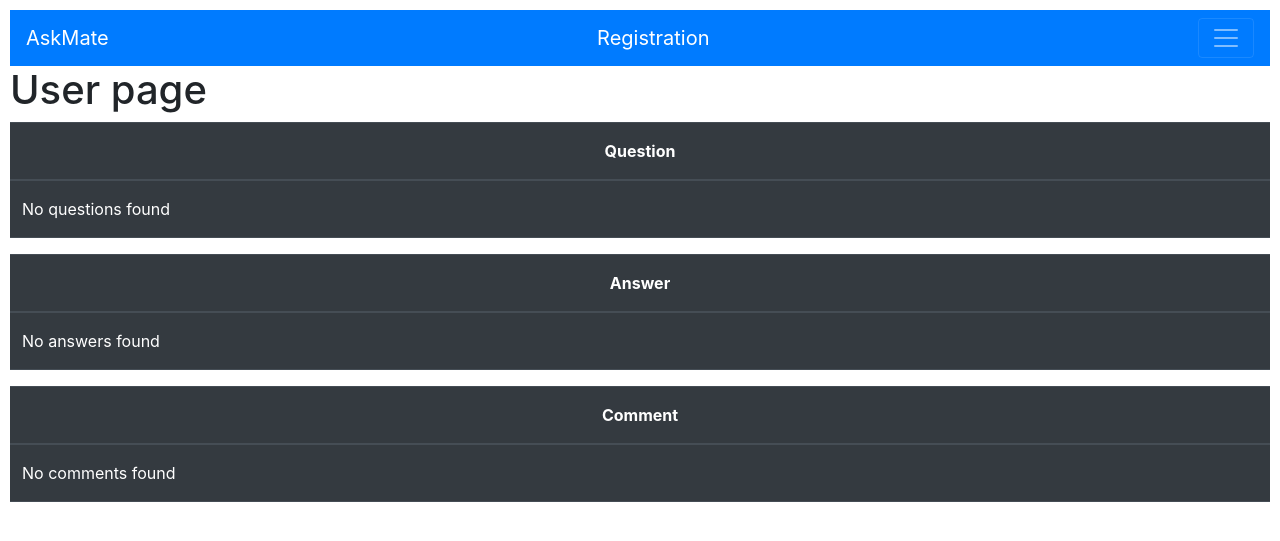
After one commit to boroslizi/AskMate, a Flask app: template templates/user_page.html in a window 1280 px wide. The commit adds this page. Shown: the top 541 px of the page. Run offline with Flask 2, Linux system fonts and the light colour scheme; the template is opened without the code that fills it, so the values that code supplies are empty; some libraries are stand-ins or nearby versions.

Commit message:
Display all user activities correct plus merge into develop

```diff
--- a/server.py
+++ b/server.py
@@ -233,6 +233,12 @@ def route_users():
 
 @app.route('/user/<user>')
 def display_all_user_activities(user):
+
+    try:
+        session['user_name']
+    except KeyError:
+        return redirect(url_for('index'))
+
     user_id = data_manager.get_user_id_by_user_name(user)
     question_activities = data_manager.get_all_questions_by_id(user_id)
     answer_activities = data_manager.get_all_answers_by_id(user_id)
@@ -242,6 +248,7 @@ def display_all_user_activities(user):
 
 
 
+
 if __name__ == "__main__":
     app.secret_key = '5stars'
     app.run(debug=True, port=7000)
--- a/templates/base.html
+++ b/templates/base.html
@@ -30,11 +30,11 @@
             <li class="nav-item">
                 <a class="nav-link" href="{{ url_for('route_users') }}">All users</a>
             </li>
-{#            {% if (session['user']) %}#}
+            {% if (session['user_name']) %}
                 <li class="nav-item">
                     <a class="nav-link" href="{{ url_for('display_all_user_activities', user=session['user_name']) }}">Display all user activities</a>
                 </li>
-{#            {% endif %}#}
+            {% endif %}
         </ul>
         <form class="form-inline my-2 my-lg-0" action="{{ url_for('search') }}" method='post'>
             <input class="form-control mr-sm-2" type="text" id='search_phrase' placeholder="Search" name="search_phrase"
--- /dev/null
+++ b/templates/user_page.html
@@ -0,0 +1,66 @@
+{%  extends "base.html" %}
+{% block title %}Welcome!{%  endblock %}
+{% block head %}
+    {{ super() }}
+    <link rel='stylesheet' href='https://use.fontawesome.com/releases/v5.6.3/css/all.css'
+          integrity='sha384-UHRtZLI+pbxtHCWp1t77Bi1L4ZtiqrqD80Kn4Z8NTSRyMA2Fd33n5dQ8lWUE00s/'
+          crossorigin='anonymous'>
+{% endblock %}
+{% block body %}
+<h1>User page</h1>
+<table class="table table-hover table-dark">
+    <thead>
+    <tr>
+      <th scope="col">Question</th>
+    </tr>
+    </thead>
+    <tbody>
+    {% if question_activities%}
+        {% for question in question_activities %}
+        <tr>
+            <td><a href="{{ url_for('display_question', question_id=question['id']) }}"> {{ question['title'] }}</a></td>
+        </tr>
+        {% endfor %}
+    {% else %}
+        <td>No questions found</td>
+    {% endif %}
+
+    </tbody>
+</table>
+<table class="table table-hover table-dark">
+    <thead>
+    <tr>
+      <th scope="col">Answer</th>
+    </tr>
+    </thead>
+    <tbody>
+    {% if question_activities%}
+    {% for answer in answer_activities %}
+    <tr>
+        <td><a href="{{ url_for('display_question', question_id=answer['question_id']) }}"> {{ answer['message'] }}</a></td>
+    </tr>
+    {% endfor %}
+    {% else %}
+        <td>No answers found</td>
+    {% endif %}
+    </tbody>
+</table>
+<table class="table table-hover table-dark">
+    <thead>
+    <tr>
+      <th scope="col">Comment</th>
+    </tr>
+    </thead>
+    <tbody>
+    {% if question_activities%}
+    {% for comment in comment_activities %}
+    <tr>
+        <td><a href="{{ url_for('display_question', question_id=comment['question_id']) }}"> {{ comment['message'] }}</a></td>
+    </tr>
+    {% endfor %}
+    {% else %}
+        <td>No comments found</td>
+    {% endif %}
+    </tbody>
+</table>
+{% endblock %}
```
